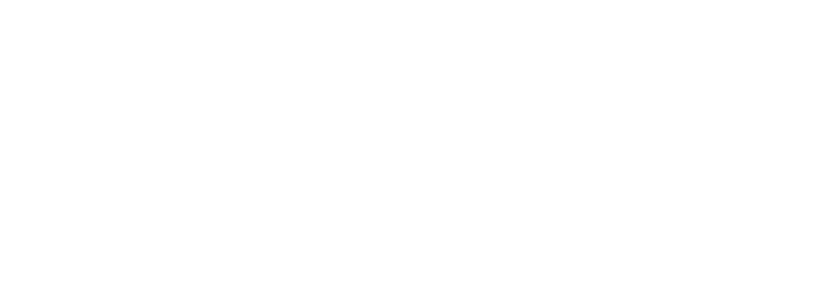
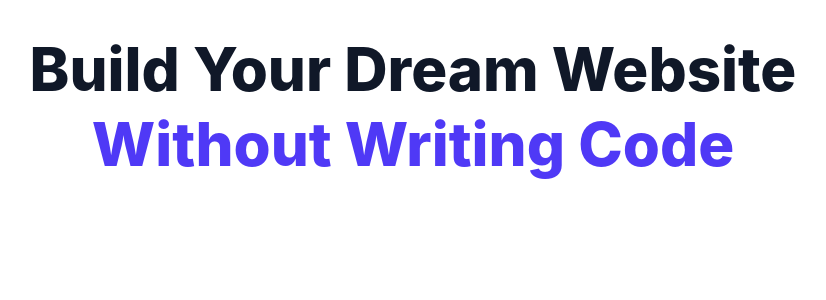
Before and after one commit to mriana9/nool, a React (Vite) app: page / in a window 1280 px wide. Shown: the top 300 px of the page, without its empty margins (227-1053 px from the left). Built offline with nearby package versions, Linux system fonts and the light colour scheme.

Commit message:
Initial commit: fix h1

```diff
--- a/src/App.tsx
+++ b/src/App.tsx
@@ -5,6 +5,10 @@
   return (
     <>
 
+      <h2 className="text-5xl md:text-6xl font-extrabold text-gray-900 leading-tight">
+          Build Your Dream Website <br />
+          <span className="text-indigo-600">Without Writing Code</span>
+        </h2>
     </>
   )
 }
```
